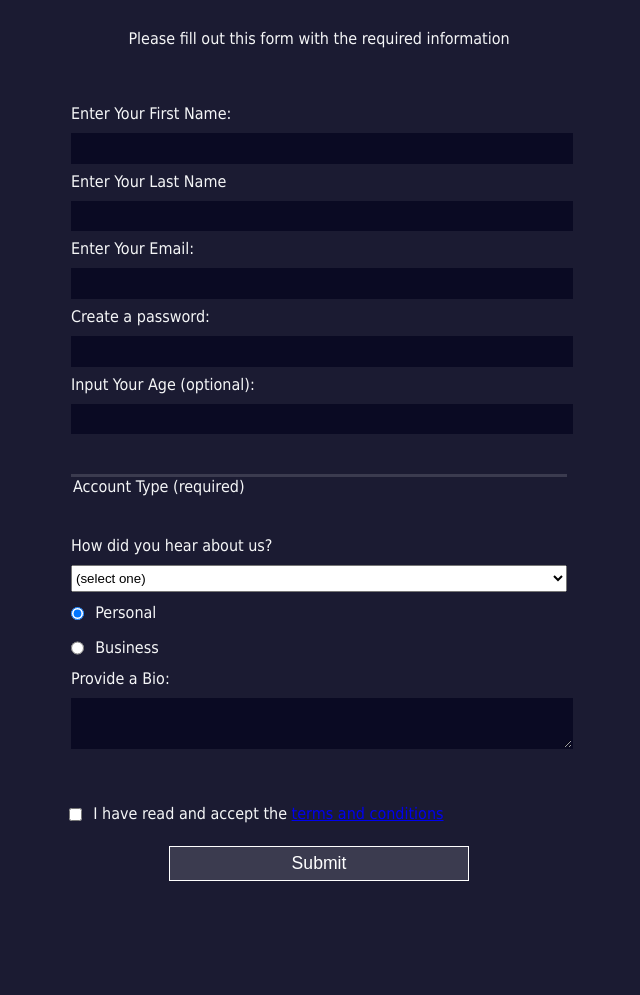
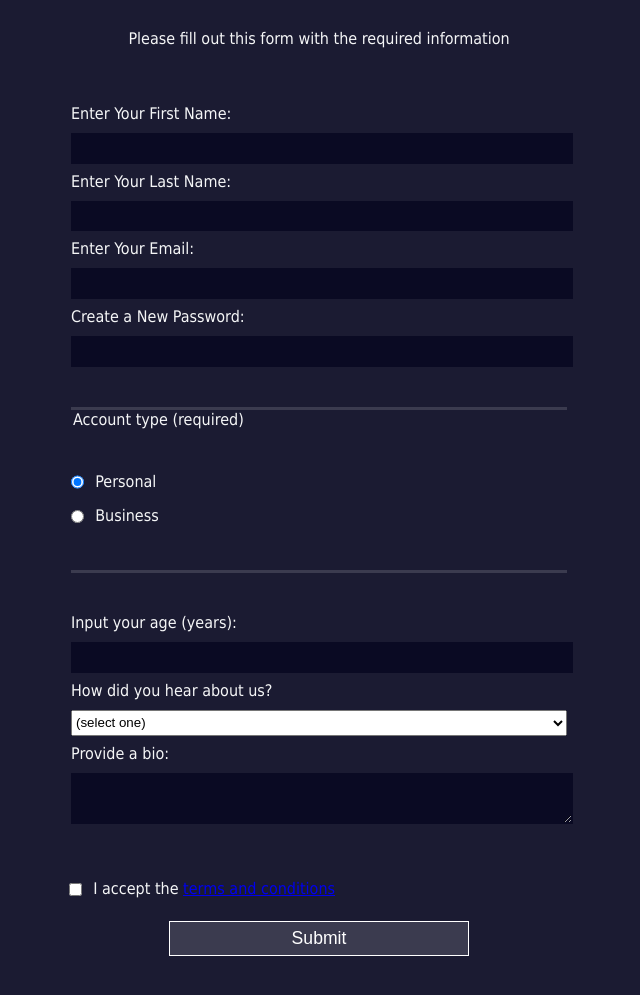
Before and after one commit to MaxByteForge/Registration-Form, a plain HTML site: page index.html in a window 1280 px wide. Shown: the part 73-1068 px from the top of the page, without its empty margins (321-961 px from the left). Before the commit the page ends 1003 px from the top, so only its background shows below. Drawn offline with Linux system fonts and the light colour scheme.

Commit message:
Add files via upload

```diff
--- a/index.html
+++ b/index.html
@@ -1,38 +1,44 @@
 <!DOCTYPE html>
 <html lang="en">
   <head>
+    <meta charset="UTF-8">
     <title>Registration Form</title>
-        <meta charset="utf-8">
-        <link rel="stylesheet" href="styles.css">
+    <link rel="stylesheet" href="styles.css" />
   </head>
   <body>
     <h1>Registration Form</h1>
     <p>Please fill out this form with the required information</p>
     <form>
       <fieldset>
-                <label for="first-name">Enter Your First Name:<input type="text" id="first-name" required></label>
-                <label for="last-name">Enter Your Last Name<input type="text" id="last-name" required></label>
-                <label for="email">Enter Your Email:<input type="email" id="email" required></label>
-                <label for="password">Create a password:<input type="password" id="password" required></label>
-                <label for="age">Input Your Age (optional):<input type="number" id="age" min="13" max="120"></label>
+        <label for="first-name">Enter Your First Name: <input id="first-name" name="first-name" type="text" required /></label>
+        <label for="last-name">Enter Your Last Name: <input id="last-name" name="last-name" type="text" required /></label>
+        <label for="email">Enter Your Email: <input id="email" name="email" type="email" required /></label>
+        <label for="new-password">Create a New Password: <input id="new-password" name="new-password" type="password" pattern="[a-z0-5]{8,}" required /></label>
       </fieldset>
       <fieldset>
-                <label for="referr">How did you hear about us?
-                    <select id="referr">
-                        <option>(select one)</option>
-                        <option>Friend</option>
-                        <option>Coworker</option>
-                        <option>Social Media</option>
-                        <option>Other</option>
+        <legend>Account type (required)</legend>
+        <label for="personal-account"><input id="personal-account" type="radio" name="account-type" class="inline" checked /> Personal</label>
+        <label for="business-account"><input id="business-account" type="radio" name="account-type" class="inline" /> Business</label>
+      </fieldset>
+      <fieldset>
+        <label for="age">Input your age (years): <input id="age" type="number" name="age" min="13" max="120" /></label>
+        <label for="referrer">How did you hear about us?
+          <select id="referrer" name="referrer">
+            <option value="">(select one)</option>
+            <option value="1">Friend</option>
+            <option value="2">Coworker</option>
+            <option value="3">Social Media</option>
+            <option value="4">Other</option>
           </select>
         </label>
-                <legend>Account Type (required)</legend>
-                <label for="personal"><input type="radio" name="account-type" checked id="personal" class="inline"> Personal</label>
-                <label for="business"><input type="radio" name="account-type" id="business" class="inline"> Business</label>
-                <label for="bio">Provide a Bio:<textarea id="bio" rows="3" cols="30"></textarea></label>
+        <label for="bio">Provide a bio:
+          <textarea id="bio" name="bio" rows="3" cols="30"></textarea>
+        </label>
       </fieldset>
-            <label for="terms-and-conditions"><input type="checkbox" required id="terms-and-conditions" class="inline"> I have read and accept the <a href="https://youtu.be/dQw4w9WgXcQ?si=1GJfjshzWQAfebAG">terms and conditions</a></label>
-            <input type="submit" value="Submit" id="submit">
+      <label for="terms-and-conditions">
+        <input class="inline" id="terms-and-conditions" type="checkbox" required name="terms-and-conditions" /> I accept the <a href="https://youtu.be/dQw4w9WgXcQ?si=ZVQPKNLelJjsahL2">terms and conditions</a>
+      </label>
+      <input type="submit" value="Submit" />
     </form>
   </body>
 </html>
--- a/styles.css
+++ b/styles.css
@@ -66,3 +66,7 @@
   border-color: white;
   min-width: 300px;
 }
+
+input[name="terms-and-conditions"] {
+  color: #dfdfe2;
+}
```
Lines whose indentation alone changed are shown as unchanged.
